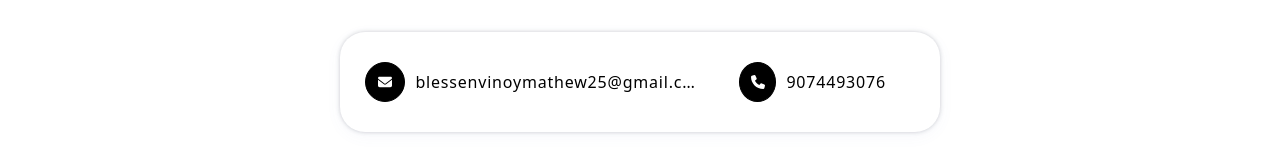
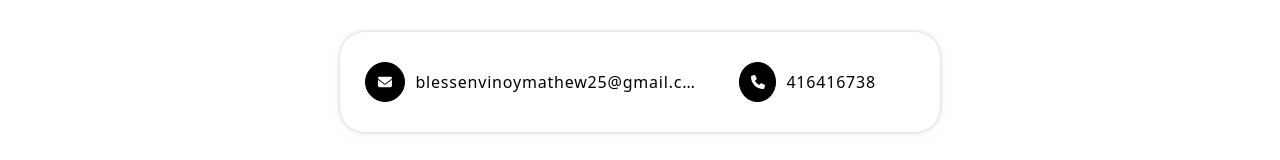
Before and after one commit to Blessen25/My_Resume, a React (Create React App) app: page / in a window 1280 px wide. Shown: the part 2509-2669 px from the top of the page. Built offline with nearby package versions, Linux system fonts and the light colour scheme.

Commit message:
COMMITED cHANFGES

```diff
--- a/src/components/contactme/contact.tsx
+++ b/src/components/contactme/contact.tsx
@@ -21,7 +21,7 @@ const Contactme = () => {
                             <div className="contact-innerrounddiv">
                                 <FontAwesomeIcon icon={faPhone} className="mailclass-cstm" />
                             </div>
-                            <a href="tel:+919074493076" className="contact-atag">9074493076</a>
+                            <a href="tel:+61416416738" className="contact-atag">416416738</a>
                         </div>
                     </div>
                 </div>
```
